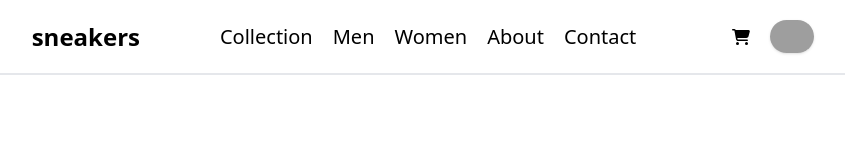
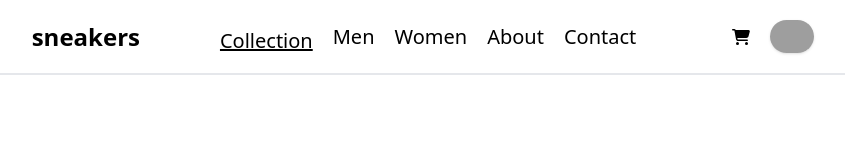
Before and after one commit to biroue10/Shop-project, a React (Vite) app: page / in a window 1280 px wide. In both pictures the pointer is over the item "Collection". Shown: the top 160 px of the page, without its empty margins (209-1054 px from the left). Built offline with nearby package versions, Linux system fonts and the light colour scheme; grey boxes are pictures that could not be loaded.

Commit message:
Adding some effects to our menu element in the navbar

```diff
--- a/src/App.css
+++ b/src/App.css
@@ -46,3 +46,11 @@
   padding: 0;
   box-sizing: border-box;
 }
+li::after{
+  transition: opacity 300ms, transform 300ms;
+}
+ul > li:hover{
+text-decoration: underline;
+opacity: 1;
+  transform: translate3d(0, 0.2em, 0);
+}
```
